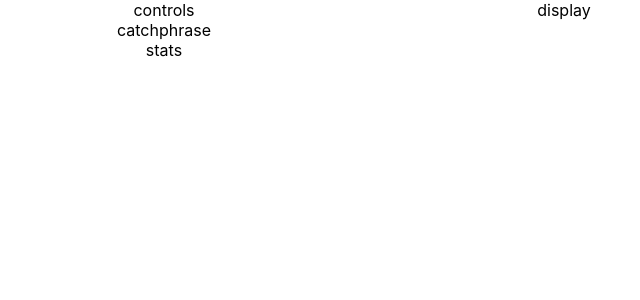
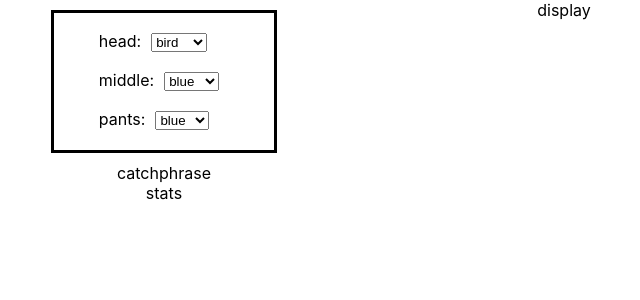
Before and after one commit to davejfish/character-builder-react, a React (Create React App) app: page / in a window 1280 px wide. Shown: the top 300 px of the page, without its empty margins (276-916 px from the left). Built offline with nearby package versions, Linux system fonts and the light colour scheme.

Commit message:
working form on controls

```diff
--- a/src/components/controls/controls.css
+++ b/src/components/controls/controls.css
@@ -0,0 +1,15 @@
+.controls {
+  width: 200px;
+  border: solid 3px black;
+  padding: 10px;
+  margin: 10px;
+}
+
+form {
+  display: flex;
+  flex-direction: column;
+}
+
+form select {
+  margin: 10px;
+}
--- a/src/components/controls/controls.js
+++ b/src/components/controls/controls.js
@@ -4,6 +4,36 @@ import './controls.css';
 
 export default function Controls() {
   return (
-    <div>controls</div>
+    <div className='controls'>
+      <form>
+        <label>
+          head:
+          <select>
+            <option value='bird'>bird</option>
+            <option value='dog'>dog</option>
+            <option value='duck'>duck</option>
+            <option value='horse'>horse</option>
+          </select>
+        </label>
+        <label>
+          middle:
+          <select>
+            <option value='blue'>blue</option>
+            <option value='dress'>dress</option>
+            <option value='pink'>pink</option>
+            <option value='red'>red</option>
+          </select>
+        </label>
+        <label>
+          pants:
+          <select>
+            <option value='blue'>blue</option>
+            <option value='dog'>dog</option>
+            <option value='leg'>leg</option>
+            <option value='white'>white</option>
+          </select>
+        </label>
+      </form>
+    </div>
   );
 }
--- a/src/components/main/main.js
+++ b/src/components/main/main.js
@@ -9,6 +9,10 @@ import Stats from '../Stats/Stats';
 import './main.css';
 
 export default function Main() {
+  const [head, setHead] = useState('bird');
+  const [middle, setMiddle] = useState('blue');
+  const [pants, setPants] = useState('blue');
+
   return (
     <main>
       <div className='left'>
```
